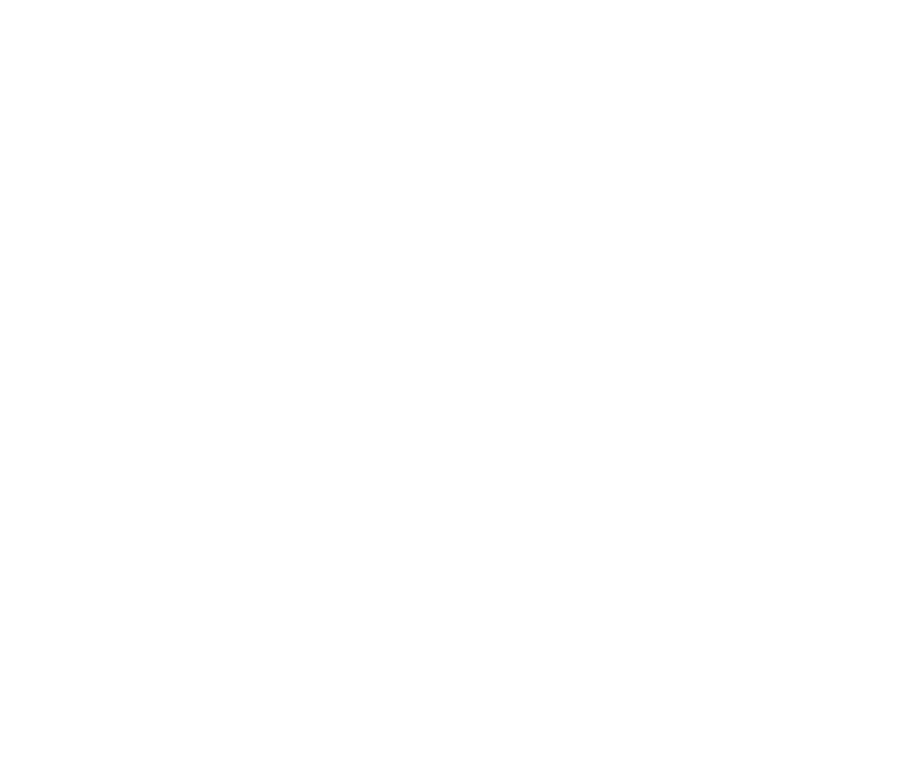
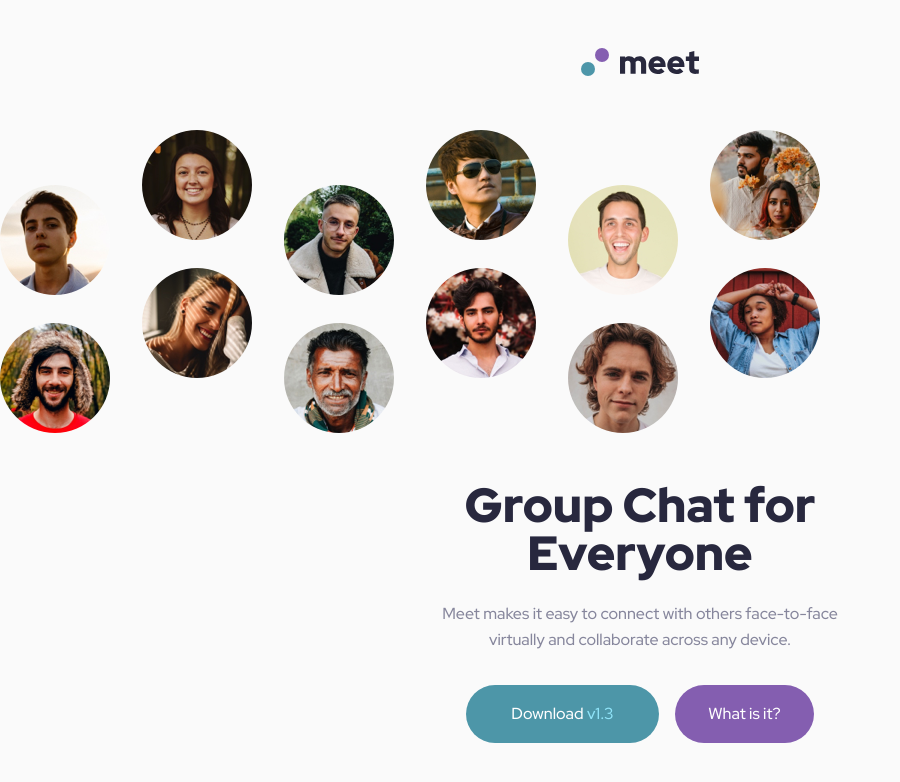
Before and after one commit to Frontend-Mentor-Projects-Daniel/meet-landing-page, a plain HTML site: page index.html in a window 1280 px wide. Shown: the whole page, without its empty margins (0-900 px from the left). Drawn offline with Linux system fonts and the light colour scheme.

Commit message:
style header for all screen sizes

```diff
--- a/develop/css/styles.css
+++ b/develop/css/styles.css
@@ -119,19 +119,150 @@ select {
 /**-------------------
 **    UTILITIES
 --------------------*/
+.hide {
+  display: none !important;
+}
+
+.header--primary {
+  color: hsl(var(--clr-ebony-clay));
+  font-size: var(--fs-h1);
+  font-weight: var(--fw-black);
+  line-height: var(--lh-h1);
+  text-align: center;
+}
+
+.btn {
+  border: none;
+  border-radius: 1.8125rem;
+  color: white;
+  font-size: 1rem;
+  line-height: 1.625rem;
+}
 
 /**-------------------
 **     GENERAL
 --------------------*/
 body {
+  background-color: hsl(var(--clr-alabaster-white));
   font-family: var(--ff-red-hat-display);
+  padding-top: 3rem;
 }
 
-.main {
-  /* display: flex;
+/**-------------------
+**      HEADER
+--------------------*/
+.header {
+  width: clamp(23ch, 100%, 133ch);
+}
+
+/**-------------------
+**       LOGO
+--------------------*/
+.logo {
+  margin-bottom: 3.375rem;
+}
+
+.logo > img {
+  margin: 0 auto;
+}
+
+/**-------------------
+**       HERO
+--------------------*/
+@media only screen and (min-width: 90em) {
+  .hero {
+    display: grid;
+    grid-template-columns: auto minmax(min-content, max-content) auto;
+  }
+
+  .hero__content {
+    grid-column: 2/3;
+    grid-row: 1/2;
+  }
+
+  .hero__image-left {
+    grid-column: 1/2;
+    grid-row: 1/2;
+  }
+
+  .hero__image-right {
+    grid-column: 3/4;
+    grid-row: 1/2;
+  }
+}
+
+/**-------------------
+**      IMAGES
+--------------------*/
+.hero__image,
+.hero__image--desktop {
+  margin-bottom: 3rem;
+}
+
+.hero__image {
+}
+
+.hero__image--desktop {
+}
+
+/**-------------------
+**   TEXT CONTENT
+--------------------*/
+.hero__content {
+  width: clamp(23ch, 100%, 38ch);
+  margin: 0 auto;
+}
+
+.hero__text {
+  color: hsl(var(--clr-oslo-grey));
+  font-size: var(--fs-body);
+  font-weight: var(--fw-medium);
+  line-height: var(--lh-body);
+  margin-top: 1.5rem;
+  text-align: center;
+}
+
+@media only screen and (min-width: 90em) {
+  .hero__content {
+    width: clamp(23ch, 100%, 52ch);
+  }
+
+  .hero__content > .header--primary {
+    padding: 0 4rem;
+  }
+}
+
+/**-------------------
+**     BUTTONS
+--------------------*/
+.hero__buttons {
+  display: flex;
   align-items: center;
-  justify-content: center;
+  flex-direction: column;
+  gap: 1rem;
 
-  width: 100vw;
-  min-height: 100vh; */
+  margin-top: 2rem;
 }
+
+.btn--download {
+  background-color: hsl(var(--clr-faded-blue));
+  height: 3.625rem;
+  width: 12.0625rem;
+}
+
+.btn--download > span {
+  color: hsl(var(--clr-light-blue));
+}
+
+.btn--info {
+  background-color: hsl(var(--clr-deep-lavender));
+  height: 3.625rem;
+  width: 8.6875rem;
+}
+
+@media only screen and (min-width: 48em) {
+  .hero__buttons {
+    flex-direction: row;
+    justify-content: center;
+  }
+}
--- a/index.html
+++ b/index.html
@@ -28,10 +28,42 @@
     <title>Frontend Mentor | Meet landing page</title>
   </head>
   <body>
-    <!-- Meet makes it easy to connect with others face-to-face virtually and collaborate across any device.
+    <header class="header">
+      <div class="logo">
+        <img src="./develop/assets/logo.svg" alt="meet" />
+      </div>
 
-  Download v1.3
-  What is it?
+      <div class="hero">
+        <div class="hero__image">
+          <img src="./develop/assets/tablet/image-hero.png" alt="" />
+        </div>
+
+        <div class="hero__image-left hide">
+          <img src="./develop/assets/desktop/image-hero-left.png" alt="" />
+        </div>
+        <div class="hero__image-right hide">
+          <img src="./develop/assets/desktop/image-hero-right.png" alt="" />
+        </div>
+
+        <div class="hero__content">
+          <h1 class="header--primary">Group Chat for Everyone</h1>
+          <p class="hero__text">
+            Meet makes it easy to connect with others face-to-face virtually and
+            collaborate across any device.
+          </p>
+
+          <div class="hero__buttons">
+            <button class="btn btn--download">
+              Download <span>v1.3</span>
+            </button>
+            <button class="btn btn--info">What is it?</button>
+          </div>
+        </div>
+      </div>
+    </header>
+
+    <!--
+
 
   01
   Built for modern use
```
